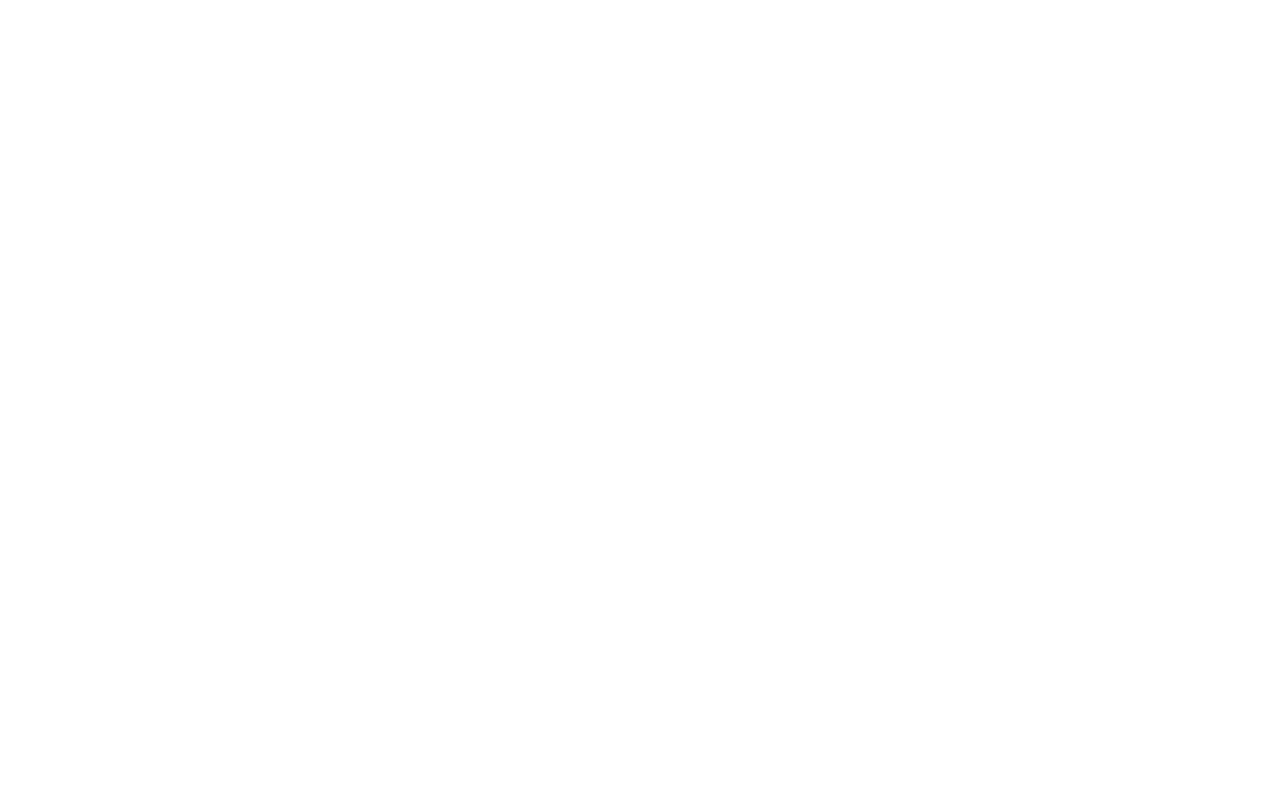
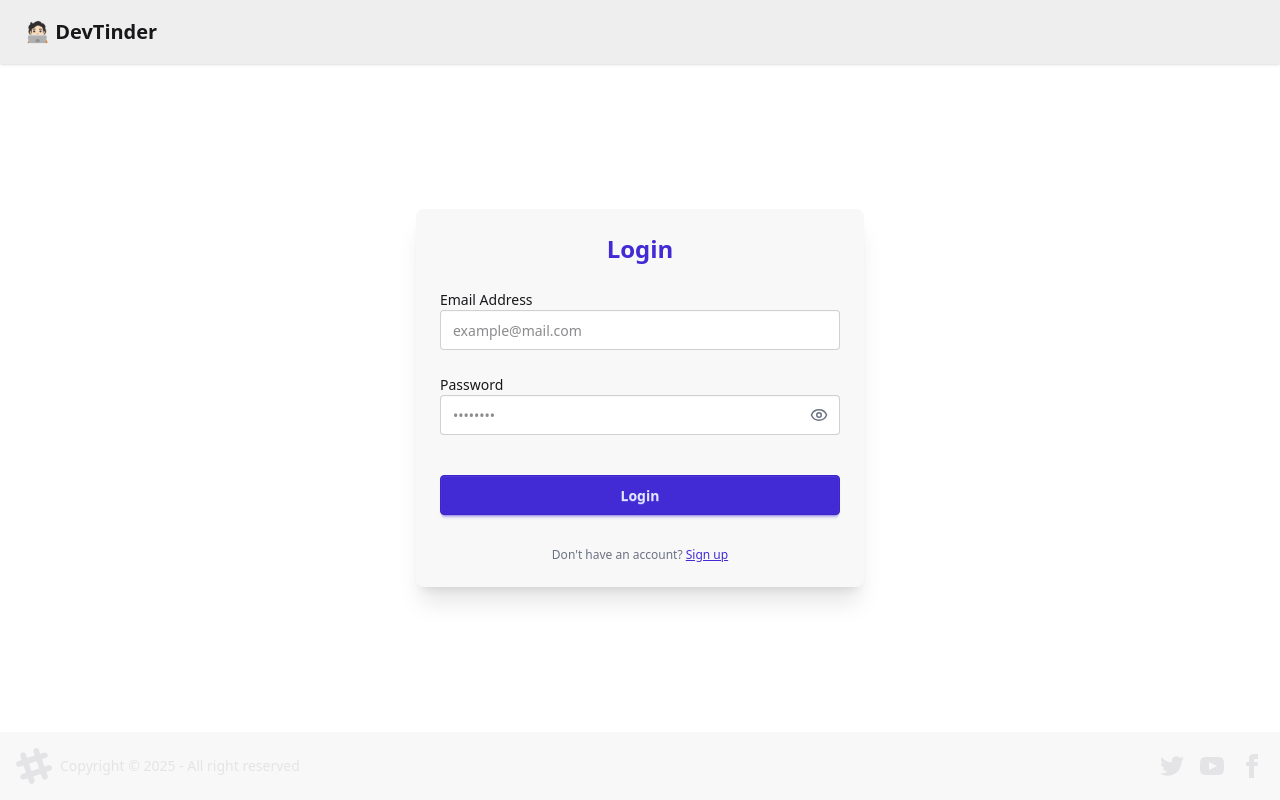
Before and after one commit to Deepesh-Gaharwar/DevConnect-frontend, a React (Vite) app: page /login in a window 1280 px wide. Before the commit this address had no page. Built offline with nearby package versions, Linux system fonts and the light colour scheme; no server answers.

Commit message:
setup redux store & implement some components

```diff
--- a/package.json
+++ b/package.json
@@ -10,10 +10,14 @@
     "preview": "vite preview"
   },
   "dependencies": {
+    "@reduxjs/toolkit": "^2.8.2",
     "@tailwindcss/vite": "^4.1.11",
+    "axios": "^1.10.0",
     "daisyui": "^5.0.46",
+    "lucide-react": "^0.525.0",
     "react": "^19.1.0",
     "react-dom": "^19.1.0",
+    "react-redux": "^9.2.0",
     "react-router-dom": "^7.7.0",
     "tailwindcss": "^4.1.11"
   },
--- a/src/App.jsx
+++ b/src/App.jsx
@@ -2,28 +2,35 @@
 import NavBar from "./components/NavBar"
 import { BrowserRouter, Route, Routes } from "react-router-dom"
 import Body from "./components/Body"
+import Login from "./pages/Login"
+import { Provider } from "react-redux"
+import appStore from "./utils/appStore"
+import Feed from "./components/Feed"
 
 function App() {
 
   return (
     <>
+      <Provider store = {appStore} >
 
-      <BrowserRouter basename="/">
+        <BrowserRouter basename="/">
 
-         <Routes>
+          <Routes>
 
-            <Route path="/" element = { <Body/> }>
+            <Route path="/" element = {<Body/>}>
 
-
+                <Route path="/" element = {<Feed/>}/>
+                <Route path="/login" element = {<Login/>}/>
 
             </Route>
 
-         </Routes>
+          </Routes>
 
-      </BrowserRouter>
+        </BrowserRouter>
 
+      </Provider>
     </>
   )
 }
 
-export default App
+export default App;
--- a/src/components/Body.jsx
+++ b/src/components/Body.jsx
@@ -1,20 +1,20 @@
-import React from 'react'
-import NavBar from './NavBar'
-import { Outlet } from 'react-router-dom'
-import Footer from './Footer'
+import React from 'react';
+import NavBar from './NavBar';
+import { Outlet } from 'react-router-dom';
+import Footer from './Footer';
 
 const Body = () => {
   return (
-    <div>
+    <div className="flex flex-col min-h-screen bg-base-100">
+      <NavBar />
 
-        <NavBar />
+      <div className="flex-grow flex justify-center items-center px-4 py-8">
+        <Outlet />
+      </div>
 
-        <Outlet />
+      <Footer />
+    </div>
+  );
+};
 
-        <Footer />
-
-    </div>
-  )
-}
-
-export default Body
+export default Body;
--- /dev/null
+++ b/src/components/Feed.jsx
@@ -0,0 +1,9 @@
+import React from 'react'
+
+const Feed = () => {
+  return (
+    <div>Feed</div>
+  )
+}
+
+export default Feed
--- a/src/components/Footer.jsx
+++ b/src/components/Footer.jsx
@@ -2,7 +2,7 @@
 
 const Footer = () => {
   return (
-    <footer className="footer sm:footer-horizontal bg-base-200 text-neutral-content items-center p-4 fixed bottom-0">
+    <footer className="footer sm:footer-horizontal bg-base-200 text-neutral-content items-center p-4">
 
         <aside className="grid-flow-col items-center">
             <svg
--- a/src/components/NavBar.jsx
+++ b/src/components/NavBar.jsx
@@ -1,6 +1,13 @@
 import React from 'react'
+import { useSelector } from 'react-redux'
 
 const NavBar = () => {
+
+    // subscribing to the redux store
+    const user = useSelector(store => store.user);
+
+    console.log("User ", user);
+
     return (
         <div className="navbar bg-base-300 shadow-sm">
 
@@ -9,12 +16,17 @@
             </div>
 
             <div className="flex gap-2">
+
+                { user &&  (
+
                     <div className="dropdown dropdown-end mx-5">
+
                         <div tabIndex={0} role="button" className="btn btn-ghost btn-circle avatar">
                             <div className="w-10 rounded-full">
                             <img
-                        alt="Tailwind CSS Navbar component"
-                        src="https://img.daisyui.com/images/stock/photo-1534528741775-53994a69daeb.webp" />
+                                alt="user photo"
+                                src= {user.photoUrl}
+                            />
                             </div>
                         </div>
                         <ul
@@ -29,7 +41,9 @@
                             <li><a>Settings</a></li>
                             <li><a>Logout</a></li>
                         </ul>
+
                     </div>
+                )}
             </div>
 
         </div>
--- /dev/null
+++ b/src/pages/Login.jsx
@@ -0,0 +1,105 @@
+import axios from 'axios';
+import React, { useState } from 'react';
+import { Eye, EyeOff } from 'lucide-react';
+import { useDispatch } from 'react-redux';
+import { addUser } from '../utils/userSlice';
+import { useNavigate } from 'react-router-dom';
+
+const Login = () => {
+
+  const BASE_URL = import.meta.env.VITE_BASE_URL;
+
+  const [emailId, setEmailId] = useState("");
+  const [password, setPassword] = useState("");
+  const [showPassword, setShowPassword] = useState(false);
+
+  const dispatch = useDispatch();
+
+  const navigate = useNavigate();
+
+  const isEmailValid = /^[^\s@]+@[^\s@]+\.[^\s@]+$/.test(emailId);
+  const isPasswordStrong = /^(?=.*\d)(?=.*[a-z])(?=.*[A-Z])(?=.*[^a-zA-Z\d]).{8,}$/.test(password);
+
+  const handleLogin = async () => {
+
+    try {
+
+      const res = await axios.post(BASE_URL + "/login", {
+        emailId,
+        password,
+      }, { withCredentials: true });
+
+      // You can add success logic here (toast, navigation etc.)
+
+      // dispatch an action
+      dispatch(addUser(res.data));
+
+      // navigate
+      return navigate("/");
+
+    } catch (error) {
+      console.log(error.message);
+    }
+  };
+
+  return (
+    <div className="w-full h-full flex justify-center items-center px-4 py-12 ">
+      <div className="card w-full max-w-md bg-base-200 shadow-xl">
+        <div className="card-body space-y-4">
+          <h2 className="card-title justify-center text-2xl font-bold text-primary">Login</h2>
+
+          {/* Email Input */}
+          <label className="form-control w-full">
+            <span className="label-text mb-1">Email Address</span>
+            <input
+              type="email"
+              value={emailId}
+              placeholder="example@mail.com"
+              className={`input w-full ${emailId.length === 0 ? "input-bordered" : isEmailValid ? "input-success" : "input-bordered"}`}
+              required
+              onChange={(e) => setEmailId(e.target.value)}
+            />
+          </label>
+
+          {/* Password Input */}
+          <label className="form-control w-full">
+            <span className="label-text mb-1">Password</span>
+            <div className="relative">
+              <input
+                type={showPassword ? "text" : "password"}
+                value={password}
+                placeholder="••••••••"
+                className={`input w-full pr-10 ${password.length === 0 ? "input-bordered" : isPasswordStrong ? "input-success" : "input-bordered"}`}
+                required
+                onChange={(e) => setPassword(e.target.value)}
+              />
+              <button
+                type="button"
+                className="absolute right-3 top-1/2 transform -translate-y-1/2 text-gray-500"
+                onClick={() => setShowPassword(prev => !prev)}
+              >
+                {showPassword ? <EyeOff size={18} /> : <Eye size={18} />}
+              </button>
+            </div>
+          </label>
+
+          {/* Login Button */}
+          <div className="card-actions justify-center mt-4">
+            <button
+              className="btn btn-primary w-full"
+              onClick={handleLogin}
+            >
+              Login
+            </button>
+          </div>
+
+          <p className="text-center text-xs text-gray-500 mt-2">
+            Don't have an account? <a className="link link-primary cursor-pointer">Sign up</a>
+          </p>
+        </div>
+      </div>
+    </div>
+  );
+};
+
+export default Login;
--- /dev/null
+++ b/src/utils/appStore.js
@@ -0,0 +1,13 @@
+import { configureStore } from "@reduxjs/toolkit";
+
+import userReducer from "./userSlice";
+
+const appStore = configureStore({
+    reducer : {
+        user : userReducer,
+    },
+
+});
+
+
+export default appStore;
--- /dev/null
+++ b/src/utils/userSlice.js
@@ -0,0 +1,21 @@
+import { createSlice } from "@reduxjs/toolkit";
+
+const userSlice = createSlice({
+    name : 'user',
+    initialState : null,
+    reducers : {
+        addUser : (state, action) => {
+
+            return action.payload;
+        },
+
+        removeUser : (state, action) => {
+
+            return null;
+        }
+    }
+});
+
+export const { addUser, removeUser } = userSlice.actions;
+
+export default userSlice.reducer;
```
Also changed, not shown: 1 other file (tests, documents, lock files or other folders). Lines whose indentation alone changed are shown as unchanged.
